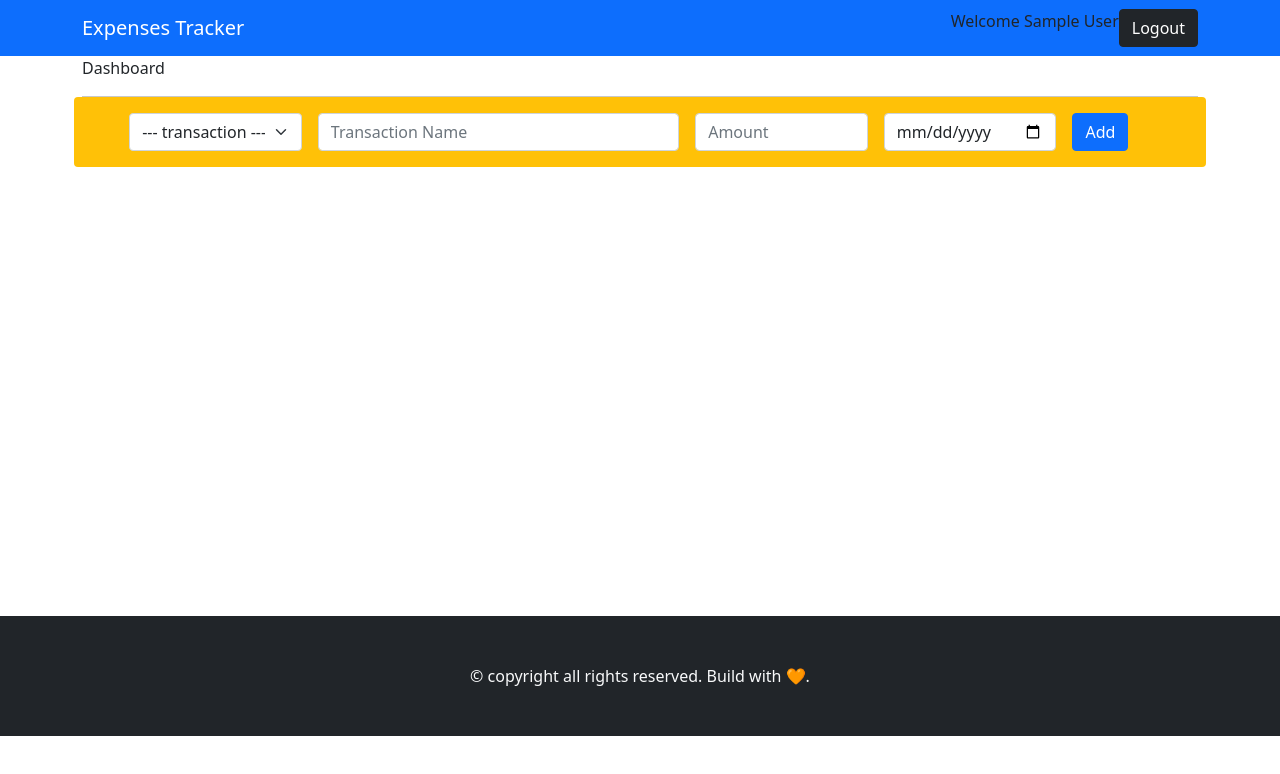
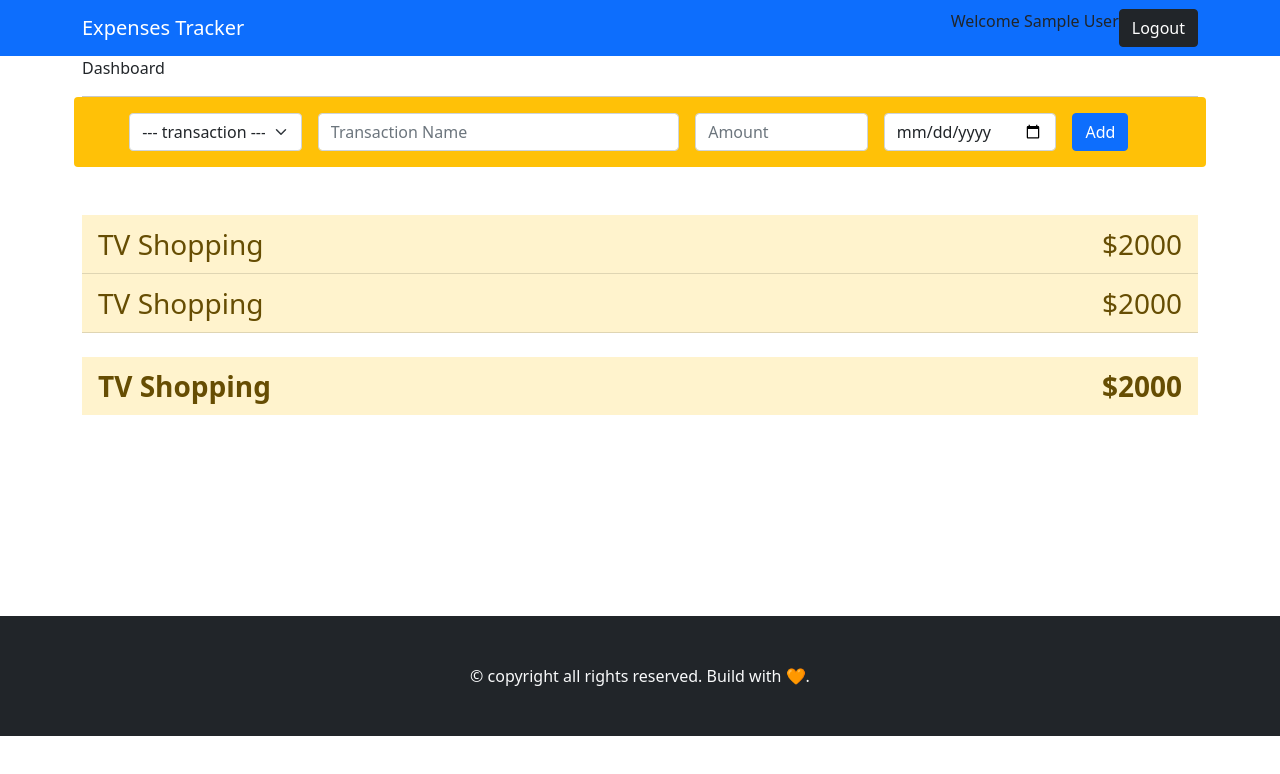
Before and after one commit to krishnashrestha47/expenses-tracker-fullstack, a React (Create React App) app in the folder expenses-tracker-frontend/: page /dashboard in a window 1280 px wide. Shown: the top 774 px of the page. Built offline with nearby package versions, Linux system fonts and the light colour scheme; sample sign-in values are in the browser's storage.

Commit message:
Table created for dashboard to record expenses

```diff
--- /dev/null
+++ b/expenses-tracker-frontend/src/components/custom-table/CustomTable.js
@@ -0,0 +1,33 @@
+import React from "react";
+import { ListGroup } from "react-bootstrap";
+
+export const CustomTable = () => {
+  return (
+    <ListGroup variant="flush" className="mt-5 fs-3">
+      <ListGroup.Item
+        action
+        variant="warning"
+        className=" d-flex justify-content-between"
+      >
+        <span className="title">TV Shopping</span>
+        <span className="cost">$2000</span>
+      </ListGroup.Item>
+      <ListGroup.Item
+        action
+        variant="warning"
+        className=" d-flex justify-content-between"
+      >
+        <span className="title">TV Shopping</span>
+        <span className="cost">$2000</span>
+      </ListGroup.Item>
+      <ListGroup.Item
+        action
+        variant="warning"
+        className=" d-flex justify-content-between mt-4 fw-bold"
+      >
+        <span className="title">TV Shopping</span>
+        <span className="cost">$2000</span>
+      </ListGroup.Item>
+    </ListGroup>
+  );
+};
--- a/expenses-tracker-frontend/src/pages/Dashboard.js
+++ b/expenses-tracker-frontend/src/pages/Dashboard.js
@@ -1,5 +1,6 @@
 import React, { useEffect } from "react";
 import { useNavigate } from "react-router-dom";
+import { CustomTable } from "../components/custom-table/CustomTable";
 import { ExpensesForm } from "../components/expenses-form/ExpensesForm";
 import { MainLayout } from "../components/layout/MainLayout";
 
@@ -17,6 +18,7 @@ export const Dashboard = () => {
         <div>Dashboard</div>
         <hr />
         <ExpensesForm />
+        <CustomTable />
       </MainLayout>
     </div>
   );
```
